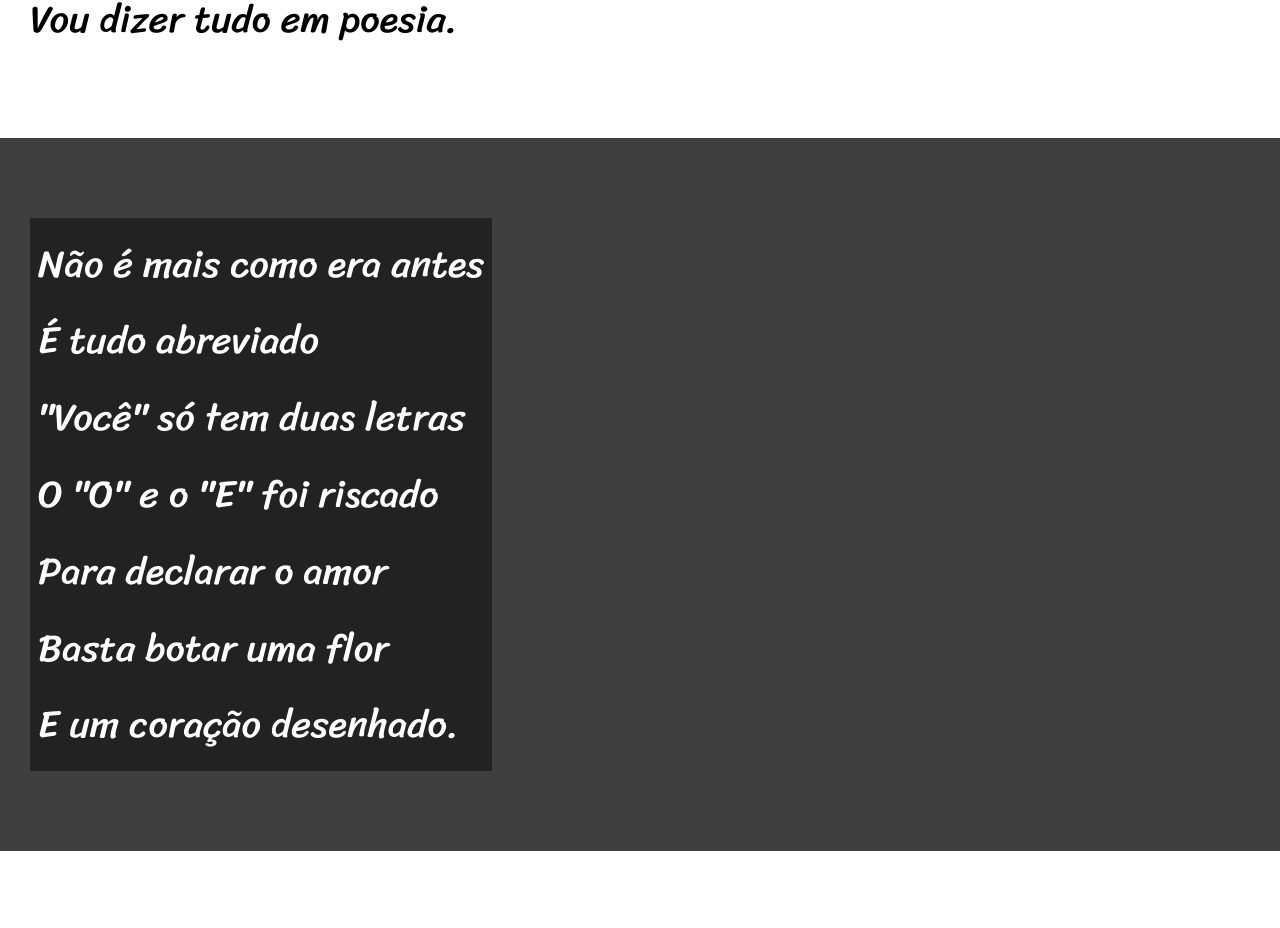
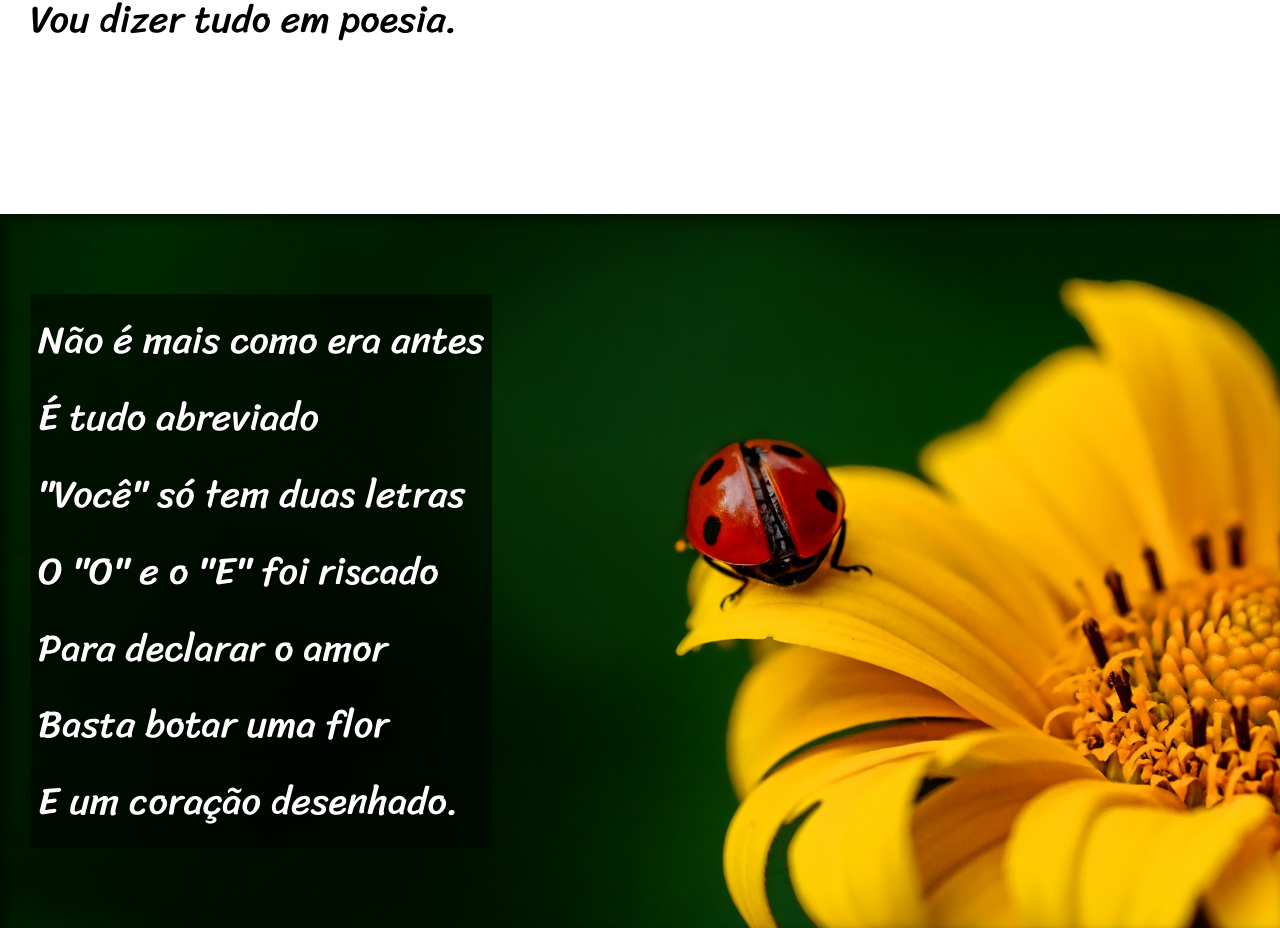
Before and after one commit to GameDev-Eco/Html-CSS, a plain HTML site: page Desafios/d012/index.html in a window 1280 px wide. Shown: the part 820-1748 px from the top of the page. Drawn offline with Linux system fonts and the light colour scheme.

Commit message:
atualização parallax

```diff
--- a/Desafios/d012/estilo/style.css
+++ b/Desafios/d012/estilo/style.css
@@ -54,6 +54,10 @@ section{
     font-size: 3vw;
 }
 
+section > p{
+    padding-bottom: 2em;
+}
+
 section.normal{
     background-color: white;
     color: black;
@@ -62,13 +66,28 @@ section.normal{
 section.imagem{
     background-color: rgb(63, 63, 63);
     color: white;
+    box-shadow: inset 6px 6px 13px 0px rgba(0, 0, 0, 0.5);
+    background-size: cover;
+    background-attachment: fixed;
 
 }
 
 section.imagem > p{
     display: inline-block;
-    background-color: rgba(0, 0, 0, 0.459);
+    background-color: rgba(0, 0, 0, 0.5);
     padding: 8px;
+    text-shadow: 1px 1px 0px black;
+}
+
+section#img01{
+    background-image: url('../imagens/background001.jpg');
+    background-position: right center;
+
+}
+
+section#img02{
+    background-image: url('../imagens/background002.jpg');
+    background-position: right center;
 }
 
 footer{
--- a/Desafios/d012/index.html
+++ b/Desafios/d012/index.html
@@ -25,7 +25,7 @@
         </p>
     </section>
 
-    <section class="imagem">
+    <section class="imagem" id="img01">
         <p>
             Não é mais como era antes<br>
             É tudo abreviado<br>
@@ -59,7 +59,7 @@
         </p>
     </section>
 
-    <section class="imagem">
+    <section class="imagem" id="img02">
         <p>
             Tenho saudade das cartas<br>
             Escritas com a própria mão<br>
```
